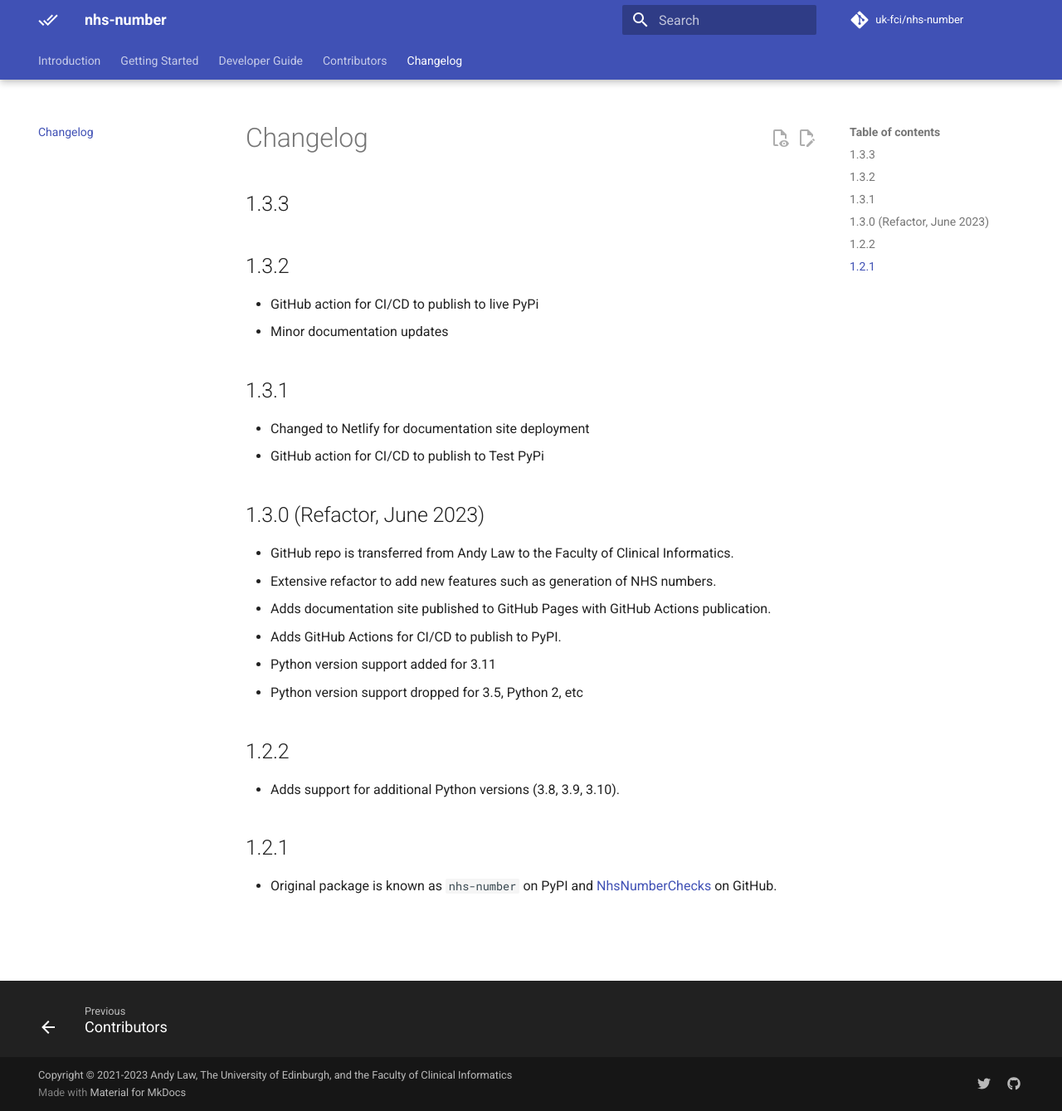
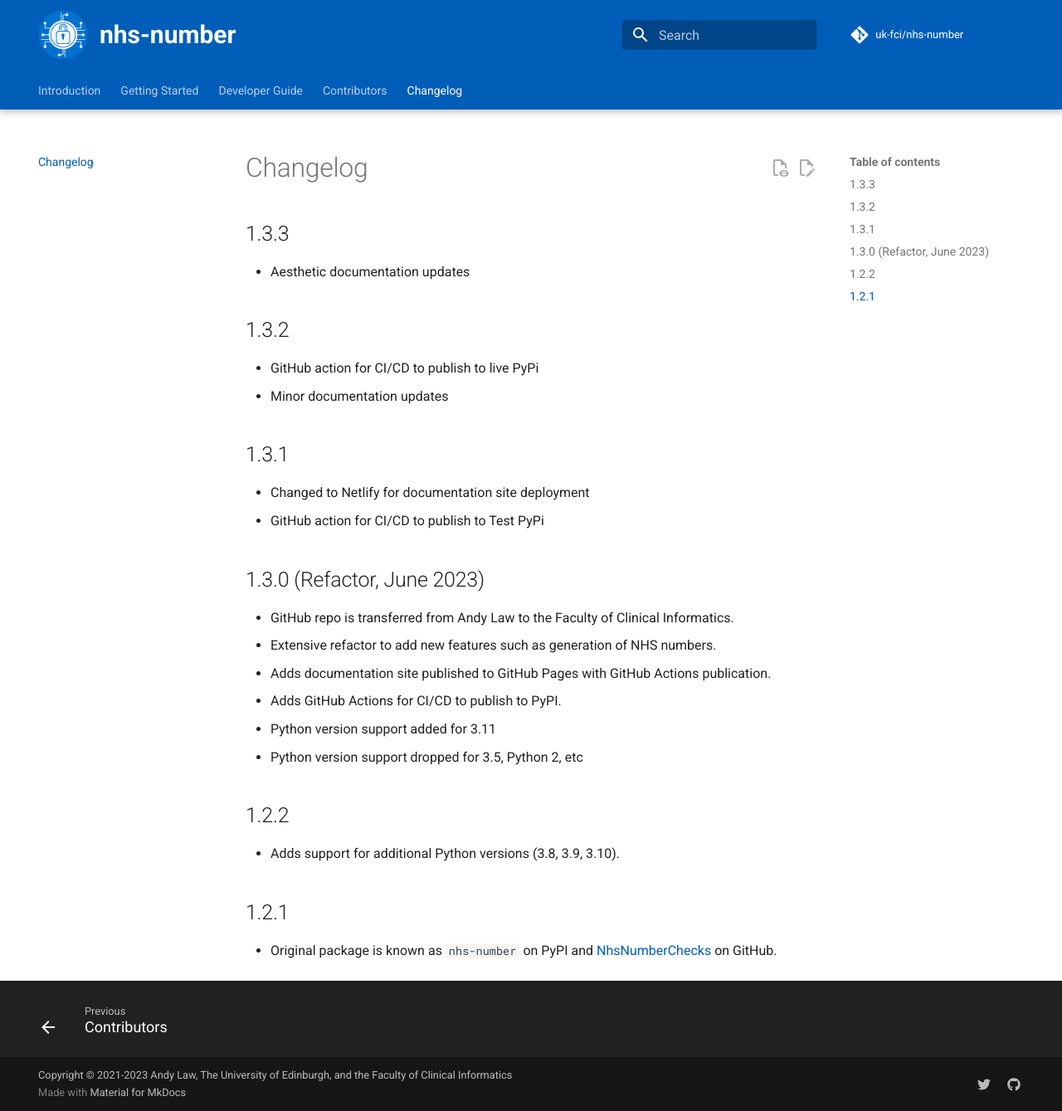
Before and after one commit to uk-fci/nhs-number, an MkDocs documentation site: the page built from docs/changelog.md, in a window 1280 px wide and 1339 px high. Shown: the whole window at 83% size. Built offline with MkDocs 1.6.1 and Material for MkDocs 9.7.7, drawn with Linux system fonts in a browser that asks for light colours; comment, search, counter and statistics services are not loaded.

Commit message:
aesthetic updates inc logo, nhs blue color
Signed-off-by: anchit-chandran <anchit97123@gmail.com>

```diff
--- /dev/null
+++ b/docs/_assets/_stylesheets/extra.css
@@ -0,0 +1,45 @@
+:root {
+    --nhs-core-blue: #005EB8;
+    --nhs-core-white: #FFFFFF;
+    --md-accent-fg-color: var(--nhs-core-blue);
+    --md-primary-fg-color--dark: var(--nhs-core-blue);
+    --md-typeset-a-color: var(--nhs-core-blue);
+}
+
+.md-header__ellipsis .md-ellipsis {
+    font-size: 1.5rem;
+}
+
+/* nav   */
+
+/* mobile nav sidebar */
+@media screen and (max-width: 76.1875em) {
+    .md-nav--primary .md-nav__title[for=__drawer] {
+        background-color: white;
+        color: black;
+    }
+}
+
+[dir=ltr] .md-header__title {
+    margin-left: 0.1rem;
+}
+
+.md-header__button.md-logo >img {
+    height: 3rem;
+}
+
+.md-banner {
+    display: flex;
+}
+
+.md-banner__inner.md-grid.md-typeset{
+    max-height: 1rem;
+}
+
+.md-header, .md-tabs {
+    background-color: var(--nhs-core-blue);
+}
+
+.md-nav__item .md-nav__link--active {
+    color: var(--nhs-core-blue);
+}
--- a/docs/changelog.md
+++ b/docs/changelog.md
@@ -4,6 +4,8 @@ authors: Dr Marcus Baw
 ---
 
 ## 1.3.3
+
+- Aesthetic documentation updates
 
 ## 1.3.2
 
--- a/mkdocs.yml
+++ b/mkdocs.yml
@@ -32,8 +32,9 @@ extra:
 # theme and mkdocs additional features
 theme:
   name: material
-  icon:
-    logo: material/check-all
+  logo: _assets/_images/logo.svg
+  favicon: _assets/_images/logo.svg
+  custom_dir: 'overrides'
   features:
     - content.action.edit # explicitly adds edit button (Material4MkDocs9.0)
     - content.action.view # explicitly adds view button (Material4MkDocs9.0)
@@ -48,6 +49,12 @@ theme:
     - navigation.top
     - navigation.tracking
     - toc.follow
+
+watch:
+  - overrides
+
+extra_css:
+  - _assets/_stylesheets/extra.css
 
 # markdown additional features
 markdown_extensions:
--- /dev/null
+++ b/overrides/main.html
@@ -0,0 +1,7 @@
+{% extends "base.html" %}
+
+<!-- BOOTSTRAP STYLESHEET IMPORT -->
+{% block styles %}
+<link rel="stylesheet" href="../_assets/_stylesheets/extra.css" />
+{{ super() }}
+{% endblock %}
```
Also changed, not shown: docs/_assets/_images/logo.svg (added).
